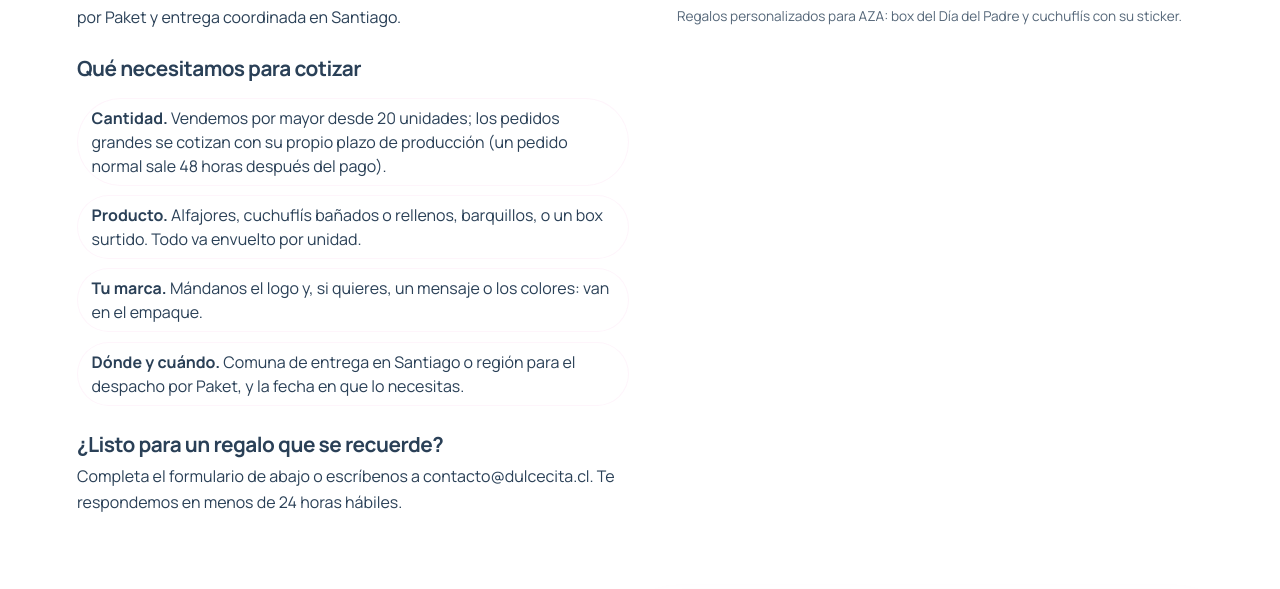
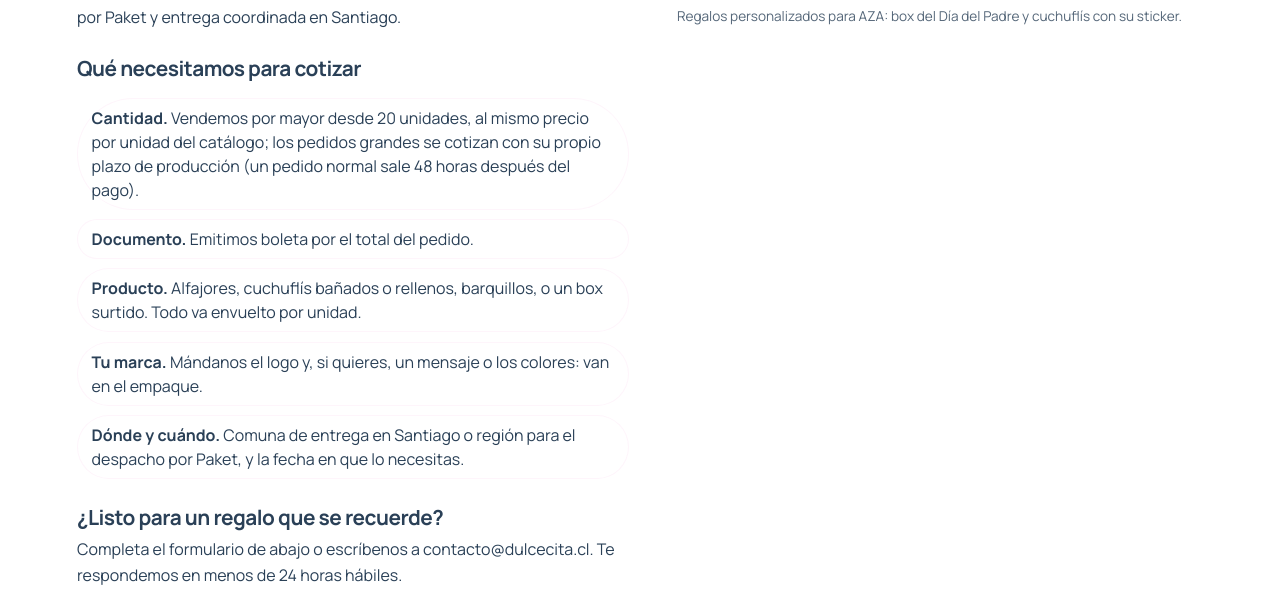
Before and after one commit to GoGo-DevS/dulcecitaa, a Django app: page /corporativo/ in a window 1280 px wide. Shown: the part 1084-1673 px from the top of the page. Run offline with Django 5.2, Linux system fonts and the light colour scheme; data comes from the database, SQL or seed files in the repository; data that the repository does not hold is empty.

Commit message:
seo(corporativo): mismo precio por unidad por volumen y boleta, respuestas de la duena del 19-10
Co-Authored-By: Claude Fable 5.1 <noreply@anthropic.com>

```diff
--- a/BebesitaAPP/templates/corporativo.html
+++ b/BebesitaAPP/templates/corporativo.html
@@ -51,7 +51,9 @@
       {% endcomment %}
       <h2>Qué necesitamos para cotizar</h2>
       <ul class="check-list">
-        <li><b>Cantidad.</b> Vendemos por mayor desde {{ por_mayor_desde }} unidades; los pedidos grandes se cotizan con su propio plazo de producción (un pedido normal sale {{ despacho_horas }} horas después del pago).</li>
+        <li><b>Cantidad.</b> Vendemos por mayor desde {{ por_mayor_desde }} unidades, al mismo precio por unidad del catálogo; los pedidos grandes se cotizan con su propio plazo de producción (un pedido normal sale {{ despacho_horas }} horas después del pago).</li>
+        {% comment %} Respuesta de la duena del 19-10-2026: emite boleta, no factura. {% endcomment %}
+        <li><b>Documento.</b> Emitimos boleta por el total del pedido.</li>
         <li><b>Producto.</b> Alfajores, cuchuflís bañados o rellenos, barquillos, o un box surtido. Todo va envuelto por unidad.</li>
         <li><b>Tu marca.</b> Mándanos el logo y, si quieres, un mensaje o los colores: van en el empaque.</li>
         <li><b>Dónde y cuándo.</b> Comuna de entrega en Santiago o región para el despacho por Paket, y la fecha en que lo necesitas.</li>
--- a/BebesitaAPP/tests_seo_fichas.py
+++ b/BebesitaAPP/tests_seo_fichas.py
@@ -264,8 +264,11 @@ class Tanda1SeoTests(TestCase):
         self.assertIn("Qué necesitamos para cotizar", html)
         self.assertIn("desde 20 unidades", html)
         self.assertIn('href="/productos/alfajores/"', html.split("<footer", 1)[0])
+        # Respuestas de la duena del 19-10: mismo precio por volumen y boleta.
+        self.assertIn("al mismo precio por unidad del catálogo", html)
+        self.assertIn("Emitimos boleta", html)
         # Lo que la duena no confirmo no se publica.
-        for invento in ("IVA", "3 días", "días hábiles de producción"):
+        for invento in ("IVA", "factura", "3 días", "días hábiles de producción"):
             self.assertNotIn(invento, html)
 
     def test_el_box_enlaza_a_los_productos_que_lo_arman_y_no_a_la_torta(self):
```
